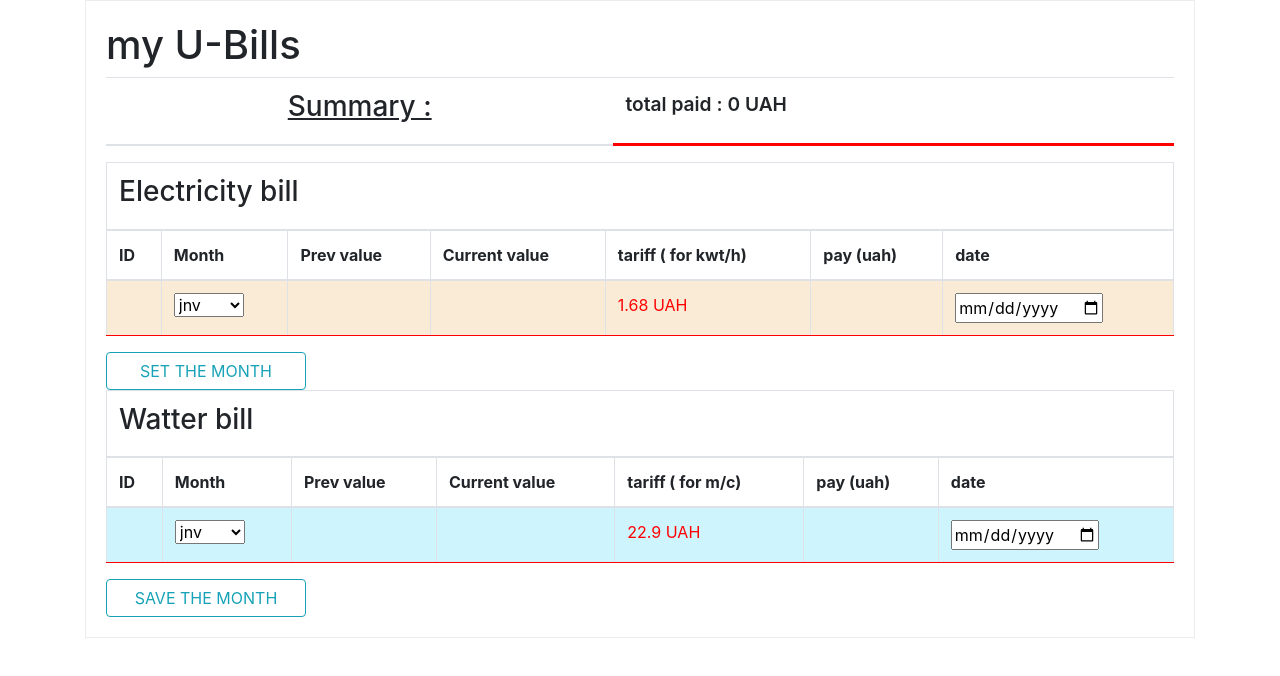
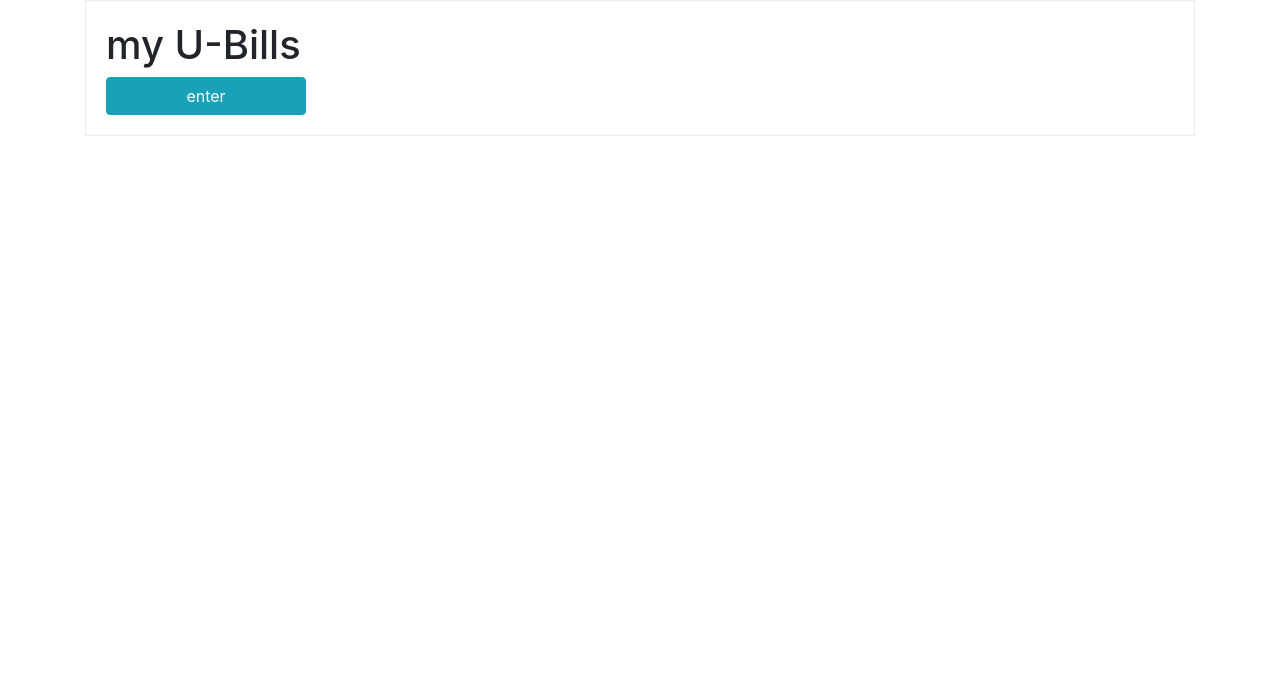
Before and after one commit to sovsianykov/ubills-app, a React (Create React App) app: page / in a window 1280 px wide. Shown: the top 676 px of the page. Built offline with nearby package versions, Linux system fonts and the light colour scheme.

Commit message:
with button

```diff
--- a/src/Components/Layout/Tabbuilder/Tabbuilder.js
+++ b/src/Components/Layout/Tabbuilder/Tabbuilder.js
@@ -17,7 +17,7 @@ store = [
       { tariff: "" },
       { pay: "" },
       { date: "" },
-    ]
+    ],
   ];
   storeW = [
     [
@@ -31,20 +31,12 @@ store = [
     ],
   ];
   componentDidMount() {
-
-    if (localStorage.getItem('storedstore')) {
-      this.store = JSON.parse(localStorage.getItem('storedstore'))
-      this.storeW = JSON.parse(localStorage.getItem('storedstoreW'))
+    if (localStorage.getItem("storedtotal")) {
+      this.store = JSON.parse(localStorage.getItem("storedstore"));
+      this.storeW = JSON.parse(localStorage.getItem("storedstoreW"));
+      this.total = JSON.parse(localStorage.getItem("storedtotal"));
     }
-
-
-
   }
-
-
-
-
-
 
   state = {
     monthsEl: [
@@ -119,7 +111,17 @@ store = [
       };
     });
   };
-
+  enterHandler = () => {
+    const enter = document.querySelector(".enter");
+    const eBtn = document.querySelector("#enter-btn");
+    eBtn.className = "none";
+    enter.classList.remove("none");
+    this.setState(() => {
+      return {
+        monthsEl1: [[{ id: 0 }]],
+      };
+    });
+  };
 
   saveHandlerW = () => {
     const input1 = document.querySelectorAll(".editW");
@@ -163,13 +165,21 @@ store = [
   componentDidUpdate(prevProps, prevState, snapshot) {
     localStorage.setItem("storedstore", JSON.stringify(this.store));
     localStorage.setItem("storedstoreW", JSON.stringify(this.storeW));
+    localStorage.setItem("storedtotal", JSON.stringify(this.total));
   }
-
 
   render() {
     return (
       <Aoux>
         <TabbuilderLayout>
+          <Button
+            onClick={this.enterHandler.bind(this)}
+            id="enter-btn"
+            variant="info"
+          >
+            enter
+          </Button>
+          <div className="enter none">
             <Summary total={this.total} />
             <Table id="electro" bordered hover>
               <thead>
@@ -213,9 +223,7 @@ store = [
                   <td className="elinput" contentEditable />
                   <td className="elinput" contentEditable />
                   <td>1.68 UAH</td>
-                <td>
-
-                </td>
+                  <td></td>
                   <td>
                     <input className="elinput" id="date" type="date" />
                   </td>
@@ -283,9 +291,7 @@ store = [
                   <td className="editW" contentEditable />
                   <td className="editW" contentEditable />
                   <td className="editW">22.9 UAH</td>
-                <td>
-
-                </td>
+                  <td></td>
                   <td>
                     <input id="dateW" type="date" />
                   </td>
@@ -306,9 +312,13 @@ store = [
                 })}
               </tbody>
             </Table>
-          <Button variant="outline-info" onClick={this.saveHandlerW.bind(this)}>
+            <Button
+              variant="outline-info"
+              onClick={this.saveHandlerW.bind(this)}
+            >
               SAVE THE MONTH
             </Button>
+          </div>
         </TabbuilderLayout>
       </Aoux>
     );
--- a/src/index.css
+++ b/src/index.css
@@ -75,3 +75,7 @@ tr.editw  td {
 #watter tbody tr:nth-child(2)  {
   display: none;
 }
+.none {
+
+  display: none;
+}
```
Also changed, not shown: 1 other file (tests, documents, lock files or other folders). Lines whose indentation alone changed are shown as unchanged.
